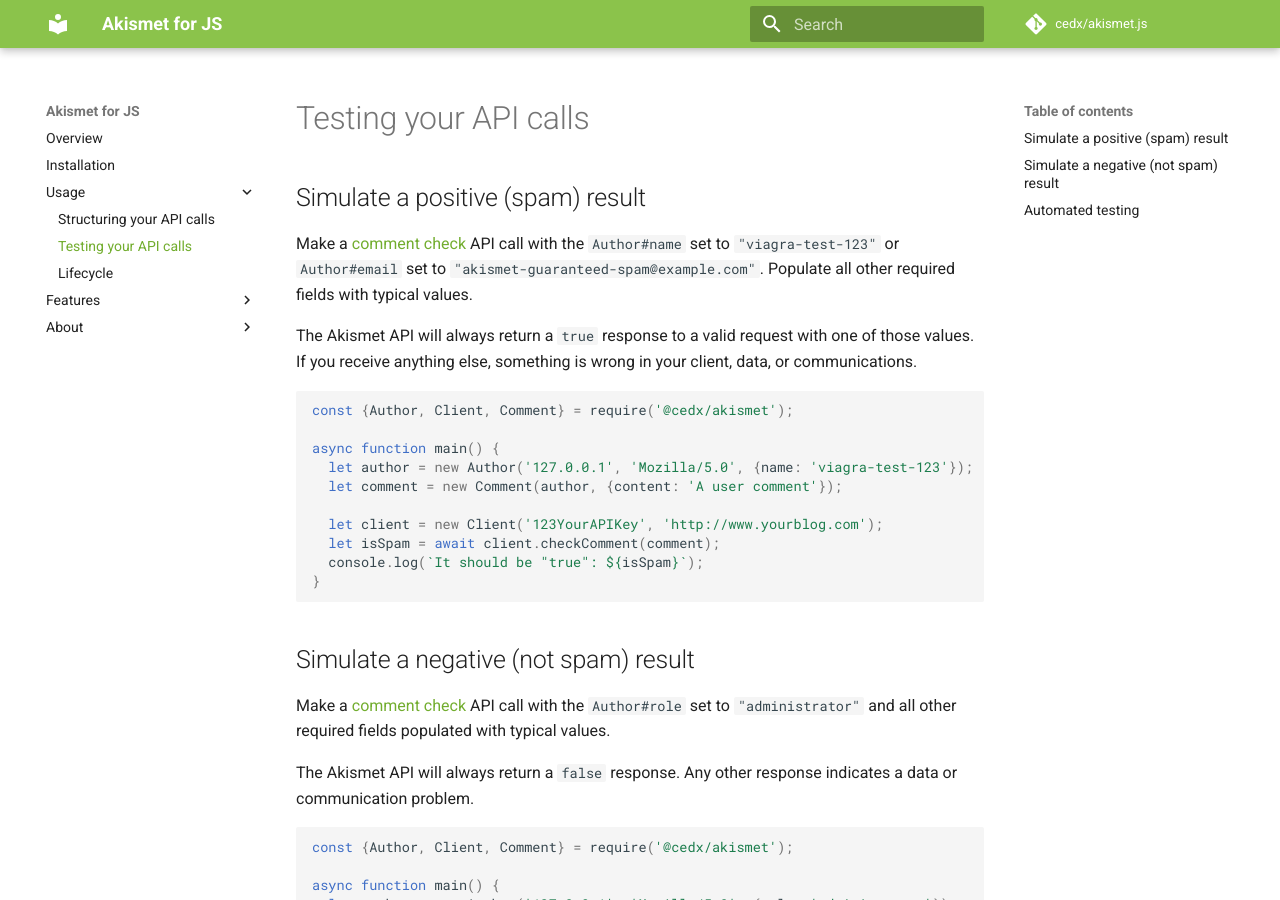
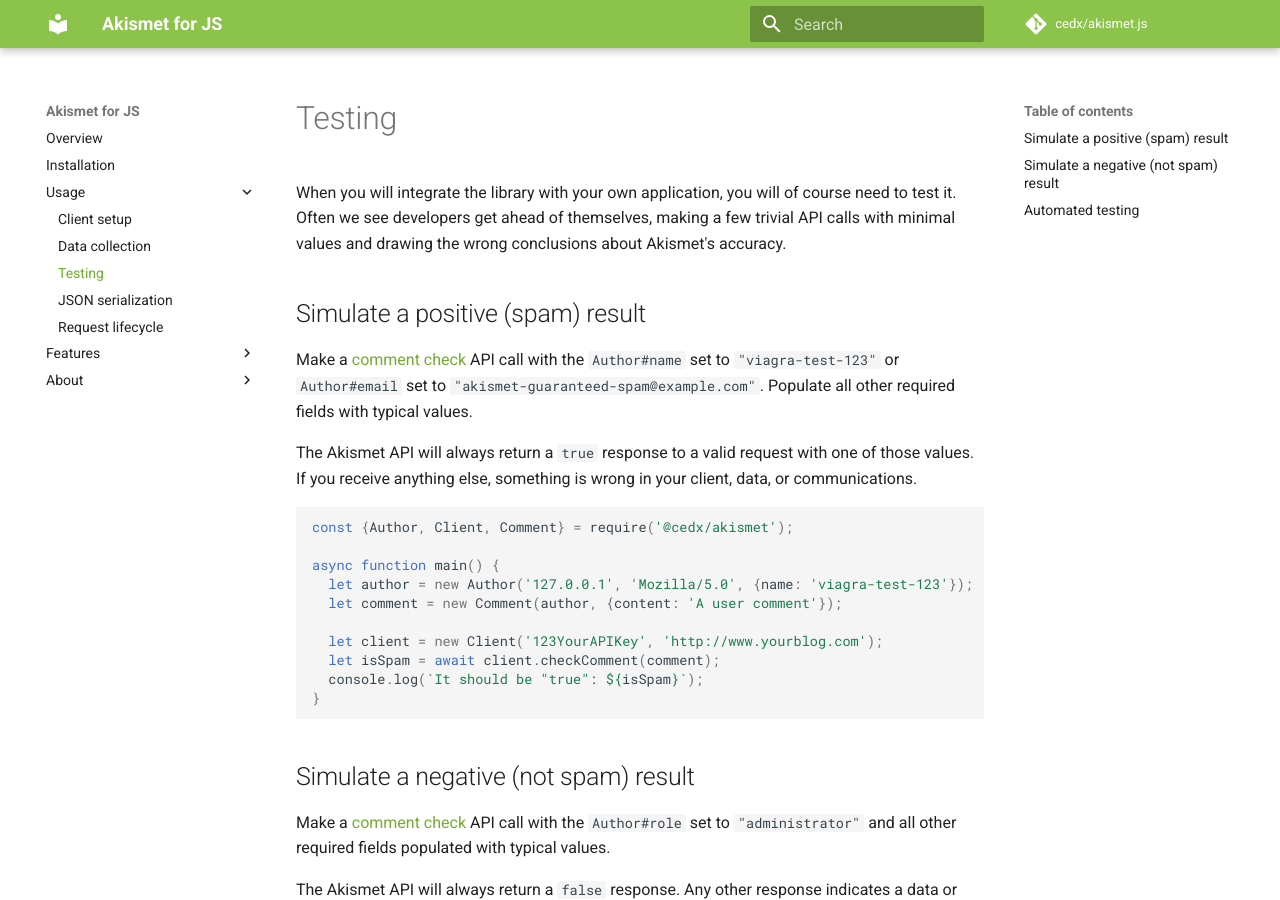
Before and after one commit to cedx/akismet.js, an MkDocs documentation site: the page built from doc/usage/testing.md, in a window 1280 px wide and 900 px high. Built offline with MkDocs 1.6.1 and Material for MkDocs 9.7.7, drawn with Linux system fonts in a browser that asks for light colours; comment, search, counter and statistics services are not loaded; old or Windows-style settings are respelled for this version of MkDocs.

Commit message:
Updated the documentation

```diff
--- a/doc/usage/testing_api_calls.md
+++ b/doc/usage/testing.md
@@ -1,4 +1,5 @@
-# Testing your API calls
+# Testing
+When you will integrate the library with your own application, you will of course need to test it. Often we see developers get ahead of themselves, making a few trivial API calls with minimal values and drawing the wrong conclusions about Akismet's accuracy.
 
 ## Simulate a positive (spam) result
 Make a [comment check](../features/comment_check.md) API call with the `Author#name` set to `"viagra-test-123"` or `Author#email` set to `"akismet-guaranteed-spam@example.com"`. Populate all other required fields with typical values.
--- a/mkdocs.yml
+++ b/mkdocs.yml
@@ -30,9 +30,11 @@
 - Overview: index.md
 - Installation: installation.md
 - Usage:
-  - Structuring your API calls: usage/structuring_api_calls.md
-  - Testing your API calls: usage/testing_api_calls.md
-  - Lifecycle: usage/lifecycle.md
+  - Client setup: usage/client_setup.md
+  - Data collection: usage/data_collection.md
+  - Testing: usage/testing.md
+  - JSON serialization: usage/json_serialization.md
+  - Request lifecycle: usage/request_lifecycle.md
 - Features:
   - Key verification: features/key_verification.md
   - Comment check: features/comment_check.md
```
Also changed, not shown: README.md (+3 -3 lines), doc/features/comment_check.md (+3 -1 lines), doc/usage/structuring_api_calls.md (+1 -2 lines), doc/usage/client_setup.md (added).
